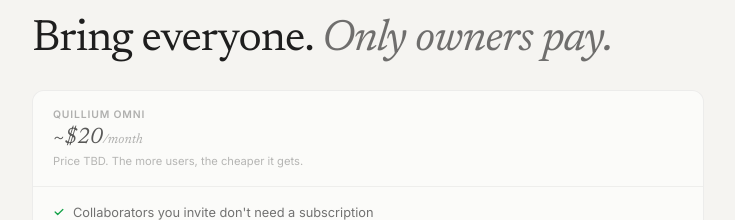
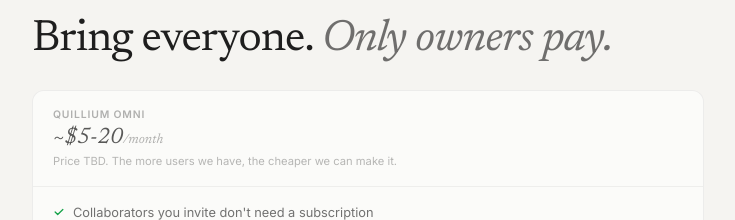
Before and after one commit to ThatXliner/quillium-landing, a SvelteKit app: page /omni in a window 1280 px wide. Shown: the part 2661-2881 px from the top of the page, without its empty margins (272-1007 px from the left). Built offline with nearby package versions, Linux system fonts and the light colour scheme.

Commit message:
updated reasoning

```diff
--- a/src/routes/omni/+page.svelte
+++ b/src/routes/omni/+page.svelte
@@ -507,10 +507,10 @@
 					Quillium Omni
 				</p>
 				<p class="font-[Newsreader,Georgia,serif] text-[1.4rem] leading-none text-black/65 italic">
-					~$20<span class="text-[0.85rem] text-black/30">/month</span>
+					~$5-20<span class="text-[0.85rem] text-black/30">/month</span>
 				</p>
 				<p class="mt-1 text-[0.7rem] text-black/28">
-					Price TBD. The more users, the cheaper it gets.
+					Price TBD. The more users we have, the cheaper we can make it.
 				</p>
 			</div>
 			<div class="flex flex-1 flex-col px-5 py-4">
--- a/src/routes/pricing/+page.svelte
+++ b/src/routes/pricing/+page.svelte
@@ -141,10 +141,10 @@
 						<p
 							class="font-[Newsreader,Georgia,serif] text-[1.4rem] leading-none text-black/65 italic"
 						>
-							~$20<span class="text-[0.85rem] text-black/30">/month</span>
+							~$5-20<span class="text-[0.85rem] text-black/30">/month</span>
 						</p>
 						<p class="mt-1 text-[0.7rem] text-black/28">
-							Price TBD. The more users, the cheaper it gets.
+							Price TBD. The more users we have, the cheaper we can make it.
 						</p>
 					</div>
 					<div class="flex flex-1 flex-col px-5 py-4">
```
